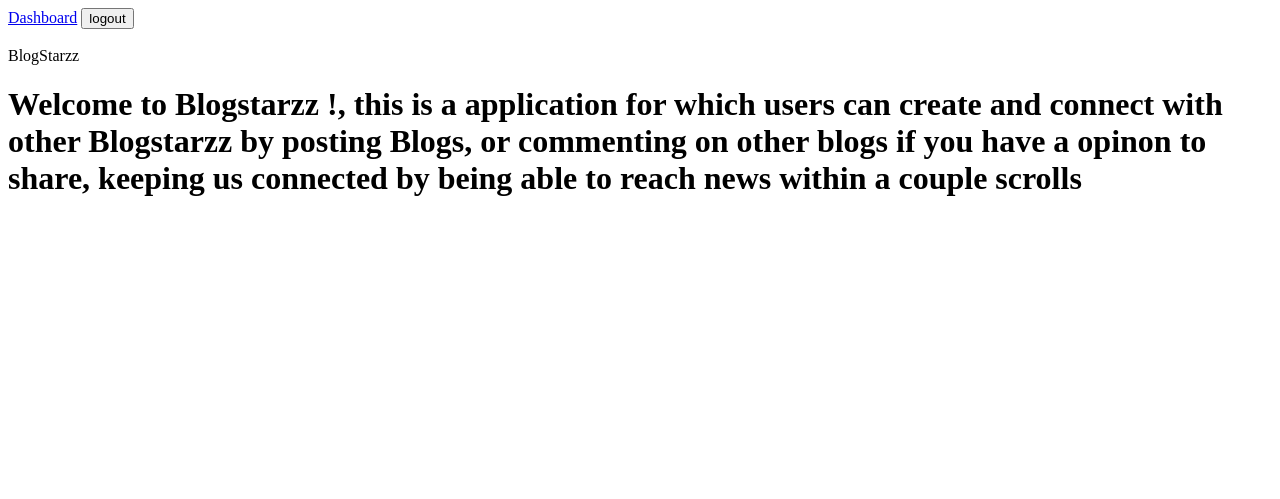
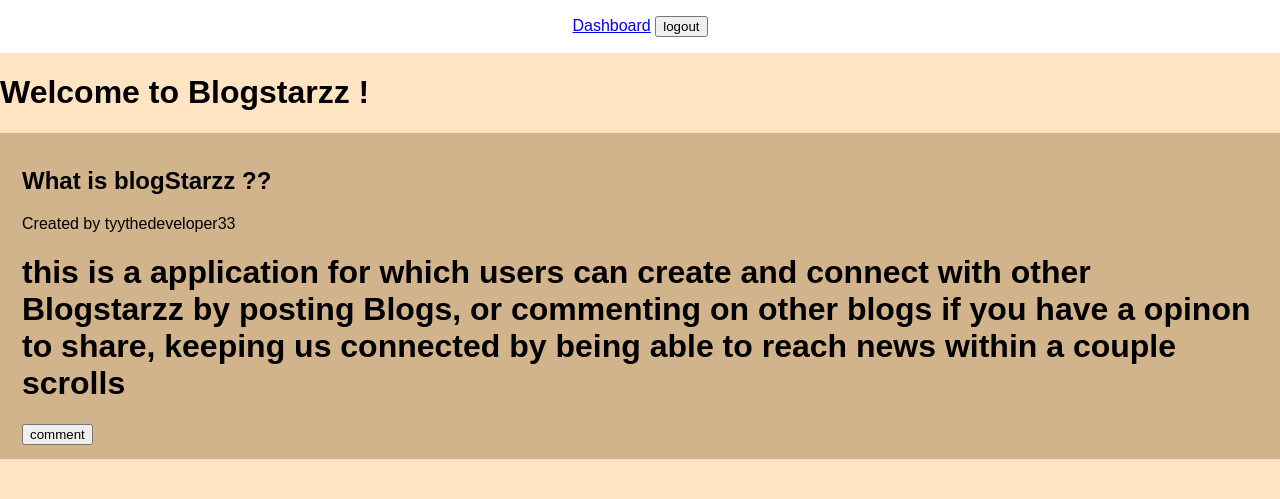
Before and after one commit to Tyythedeveloper33/blogPost, a Node server app: page /homeRoutes/ in a window 1280 px wide. Shown: the top 499 px of the page. Run offline with Node 20, Linux system fonts and the light colour scheme; some libraries are stand-ins or nearby versions.

Commit message:
added styling for home/dashboard/forms would be nice to figure out how to add backround picture for forms pages also added some classes for styling

```diff
--- a/controllers/api/allUserRoutes.js
+++ b/controllers/api/allUserRoutes.js
@@ -71,6 +71,8 @@ async function loginFormHandler(req, res) {
         req.session.save(() => {
             req.session.user_id = user.id;
             req.session.logged_in = true;
+            req.session.name = user.name;
+
 
              res.redirect('../../homeRoutes');
              console.log({user: user, message: 'You are now logged in'})
--- a/controllers/api/dashboard.js
+++ b/controllers/dashboard.js
@@ -2,7 +2,10 @@ const router = require('express').Router();
 
 
 router.get('/',(req,res) =>{
-    res.render('Dashboard');
+    res.render('Dashboard', {
+          style: "index.css",
+
+    });
 
 
     })
--- a/controllers/homeroutes.js
+++ b/controllers/homeroutes.js
@@ -4,15 +4,16 @@ const withAuth = require('../utils/auth');
  const userRoutes = require('./api/userRoutes')
 
  router.get('/',(req,res) =>{
-  res.render('index');
+  res.render('index', {
+    name: req.session.name,
+    title: "What is blogStarzz ??",
+    author:"tyythedeveloper33",
+    content: "this is a application for which users can create and connect with other Blogstarzz by posting Blogs, or commenting on other blogs if you have a opinon to share, keeping us connected by being able to reach news within a couple scrolls",
+    style: "index.css"
+  });
 
 
   })
-//  router.get('/dashboard',(req,res) =>{
-//   res.render('Dashboard');
-
-
-//   })
 
 
 
--- a/controllers/index.js
+++ b/controllers/index.js
@@ -1,5 +1,5 @@
 const router = require('express').Router();
- const dashRoutes = require('./api/dashboard')
+ const dashRoutes = require('./dashboard')
 const apiRoutes = require('../controllers/api');
 const homeRoutes = require('./homeroutes');
 const loginRoutes = require('./login')
--- a/controllers/login.js
+++ b/controllers/login.js
@@ -1,7 +1,9 @@
 const router= require('express').Router();
 
 router.get('/',(req,res) =>{
-    res.render('login');
+    res.render('login', {
+        style: "form.css"
+    });
 
 
     })
--- a/controllers/signup.js
+++ b/controllers/signup.js
@@ -1,7 +1,9 @@
 const router= require('express').Router();
 
 router.get('/',(req,res) =>{
-    res.render('signup');
+    res.render('signup', {
+        style:"form.css"
+    });
 
 
     })
--- /dev/null
+++ b/public/css/index.css
@@ -0,0 +1,30 @@
+body {
+    background: bisque;
+    width: 100%;
+    height: 500px;
+    margin: 0;
+    font-family: Arial, sans-serif;
+}
+nav {
+    background-color: white;
+
+    display: flex;
+    justify-content:center;
+    align-items: center;
+}
+nav {
+
+    text-align: center;
+    padding: 16px 16px;
+    text-decoration: none;
+}
+nav  :hover {
+    background-color: #ddd;
+    color: black;
+    cursor: grab;
+}
+.blogPost {
+    background-color: tan;
+    padding: 14px 22px;
+    color: black;
+}
--- a/public/js/logout.js
+++ b/public/js/logout.js
@@ -12,7 +12,12 @@ const logout = async () => {
     }
   };
 
+   function logMessage(){
+    alert("Comments currently disabled for creators post, but you can get started by clicking the Dashboard link!!")
+  }
+
 
 
 
 document.querySelector('#logout').addEventListener('click', logout);
+document.querySelector('#makeComment').addEventListener('click', logMessage);
--- a/views/index.handlebars
+++ b/views/index.handlebars
@@ -1,15 +1,24 @@
+    <nav>
+    <div class="navbar">
+    <a href="/Dashboard">Dashboard</a>
+    <button class="no-button" id="logout">logout</button>
+    </nav>
 
-<body>
-   <div class="navbar">
-  <a href="/Dashboard">Dashboard</a>
-  <button class="no-button" id="logout">logout</button>
-  <Br></Br>
-  <span class="title">BlogStarzz</span>
- <div class="View-Dashboard">
+    <body>
+        <div class="View-Dashboard">
 
-            <h1>Welcome to Blogstarzz {{name}}!, this is a application for which users can create and connect with other Blogstarzz by posting Blogs, or commenting on other blogs if you have a opinon to share, keeping us connected by being able to reach news within a couple scrolls</h1>
-
+            <h1>Welcome to Blogstarzz {{name}}!</h1>
+        </div>
+        <div class="blogPost">
+            <h2 class="blog-post-title">{{ title }}</h2>
+            <p class="blog-post-meta">
+                Created by {{ author }}
+            </p>
+            <div class="blog-post-content">
+               <h1> {{ content }}</h1>
+               <button  id="makeComment">comment</button>
+            </div>
         </div>
 
-<script src="/js/logout.js"></script>
- </body>
+        <script src="/js/logout.js"></script>
+    </body>
--- a/views/layouts/main.handlebars
+++ b/views/layouts/main.handlebars
@@ -4,7 +4,8 @@
 <meta charset="UTF-8">
 <meta name="viewport" content="width=device-width, initial-scale=1.0">
 <meta http-equiv="X-UA-Compatible" content="ie=edge">
-<title>BlogStarzz</title>
+<link rel="stylesheet" href="css/{{style}}">
+{{{nav}}}
 
 </head>
 {{{body}}}
--- a/views/signup.handlebars
+++ b/views/signup.handlebars
@@ -1,5 +1,8 @@
+    <nav>
+    <h1>Sign-up for Blogstarzz!!</h1>
+</nav>
+    <div class="backroundof-form">
     <div class="signup-form">
-            <h2>Sign Up</h2>
             <form action="/api/allUserRoutes/signup" method="post">
                  <label for="name">Username:   </label>
                 <input type="name" id="name" name="name" required>
@@ -13,4 +16,5 @@
 
         </div>
     </div>
+    </div>
 </body>
```
Also changed, not shown: db/seeds.sql (added, +10 -0 lines), public/css/form.css (added, +55 -0 lines), public/css/style.css (deleted, +0 -25 lines), views/Dashboard.handlebars (+14 -0 lines), views/login.handlebars (+7 -2 lines), Assets/backround-blogstarz.jpg (added).
